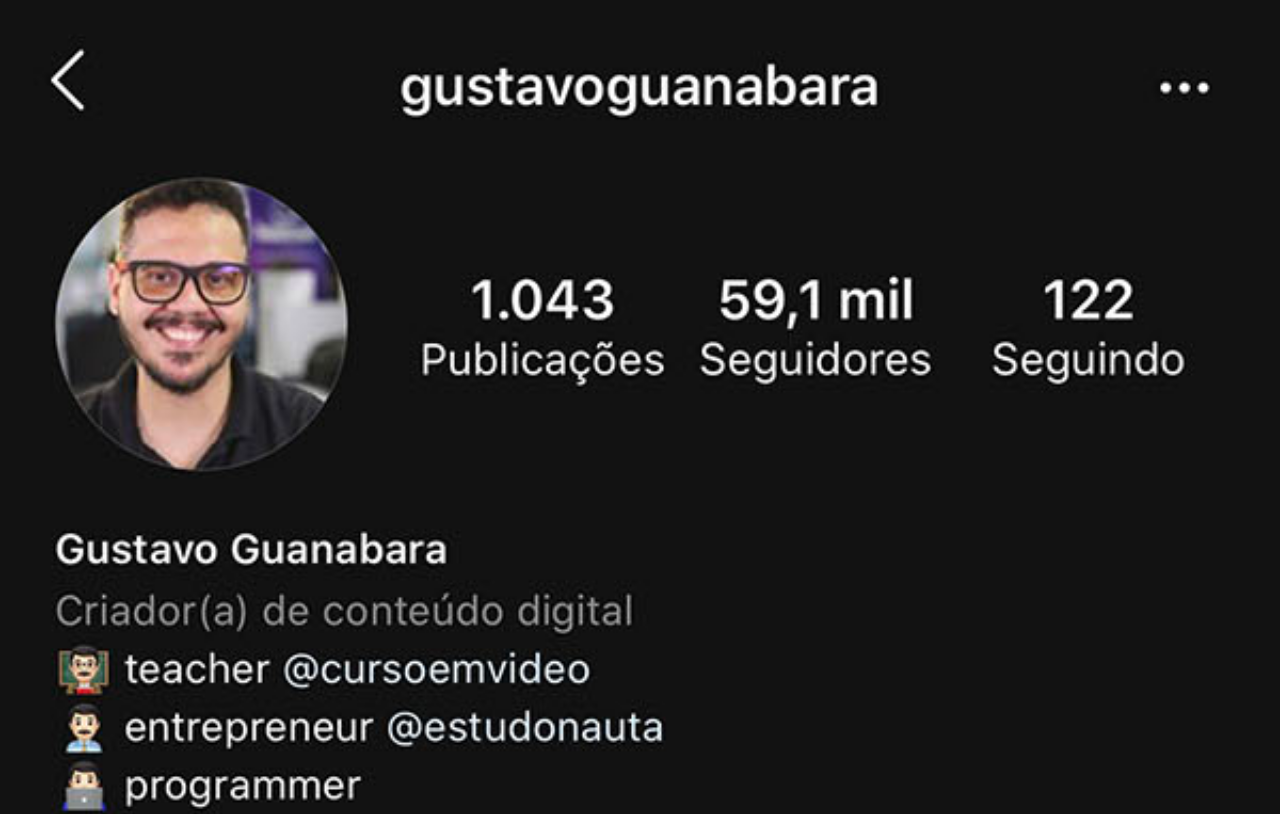
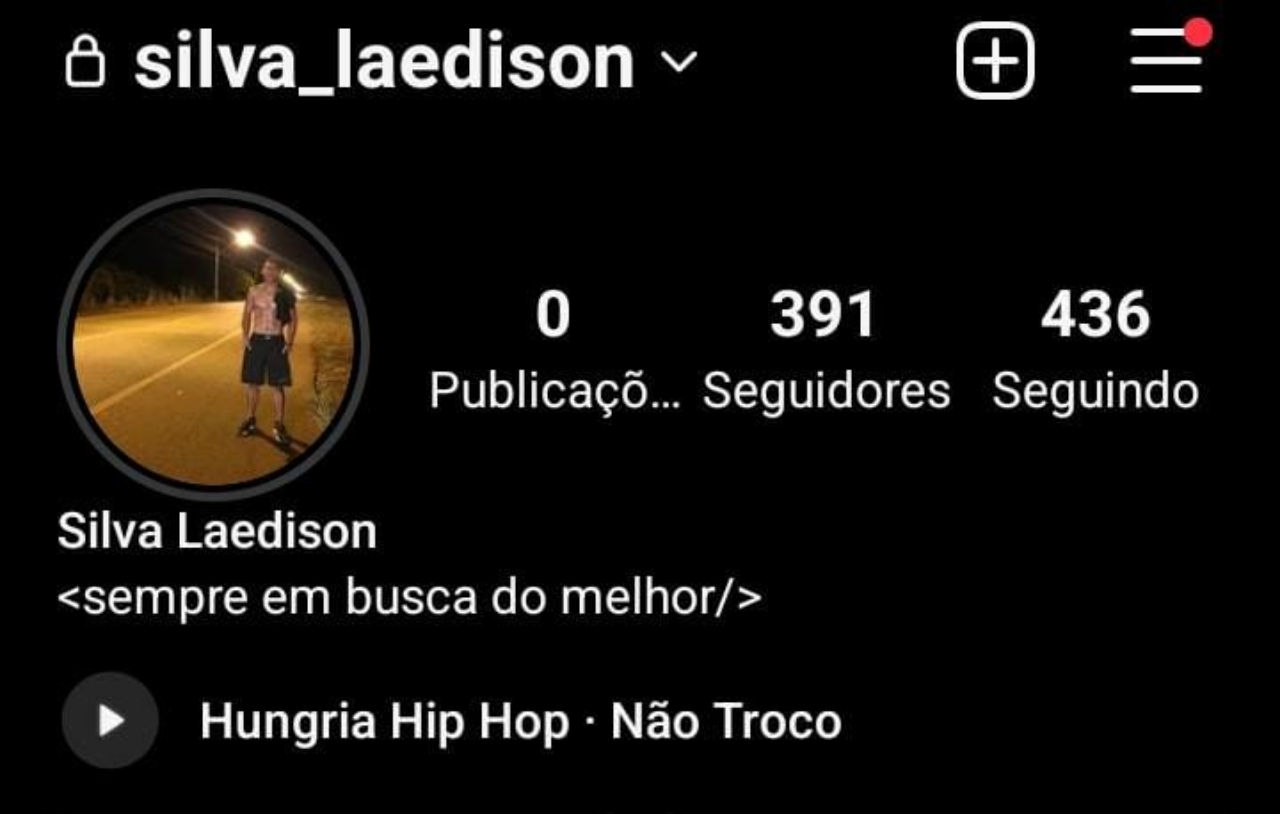
Before and after one commit to Laesilva3/projeto-social, a plain HTML site: page instagram.html in a window 1280 px wide. Shown: the top 814 px of the page. Drawn offline with Linux system fonts and the light colour scheme.

Commit message:
imagem nova

```diff
--- a/instagram.html
+++ b/instagram.html
@@ -7,7 +7,7 @@
     <link rel="stylesheet" href="estilo/social.css">
 </head>
 <body>
-    <img src="imagens/tela-instagram.jpg" alt="Instagram">
+    <img src="imagens/print-insta.jpg" alt="Instagram">
     <a href="https://www.instagram.com/lae_espindola/" target="_blank">ACESSE</a>
 </body>
 </html>
```
Also changed, not shown: imagens/print-insta.jpg (added).
